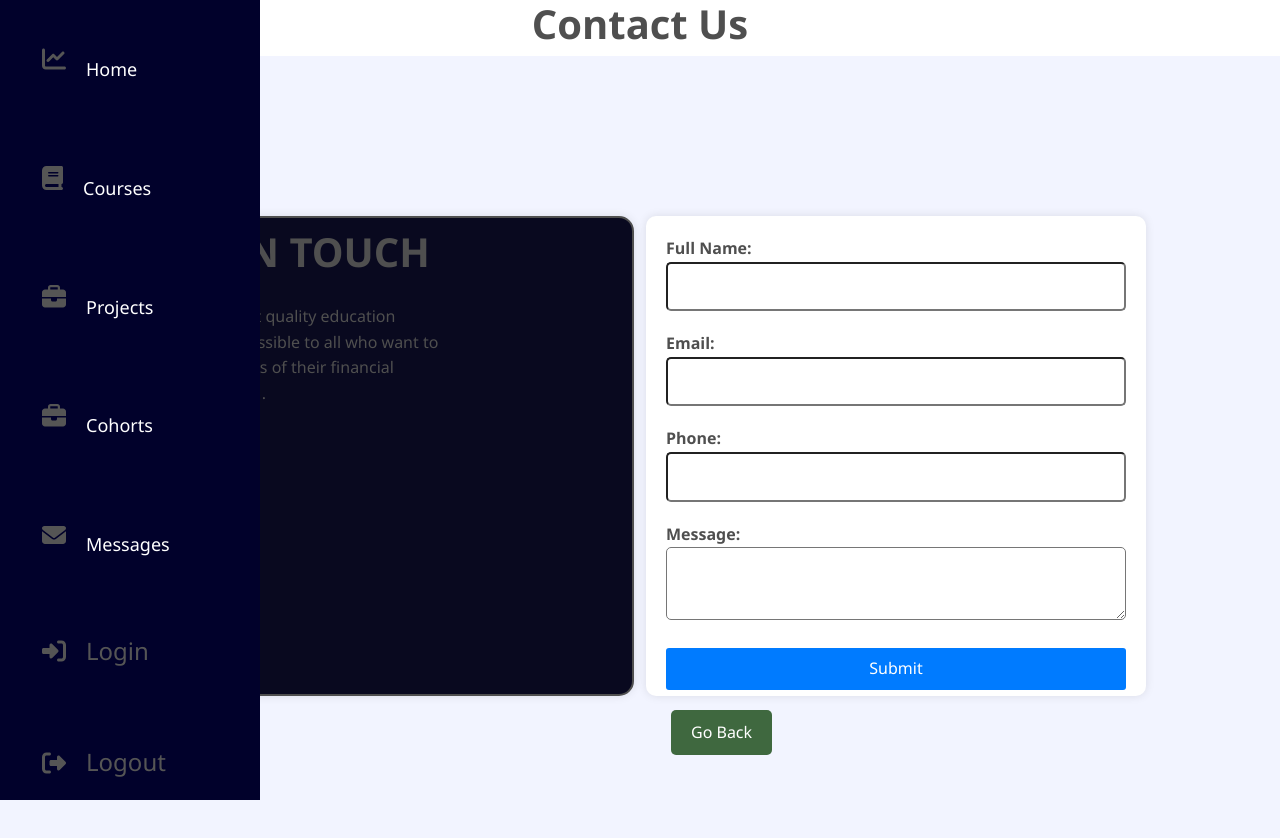
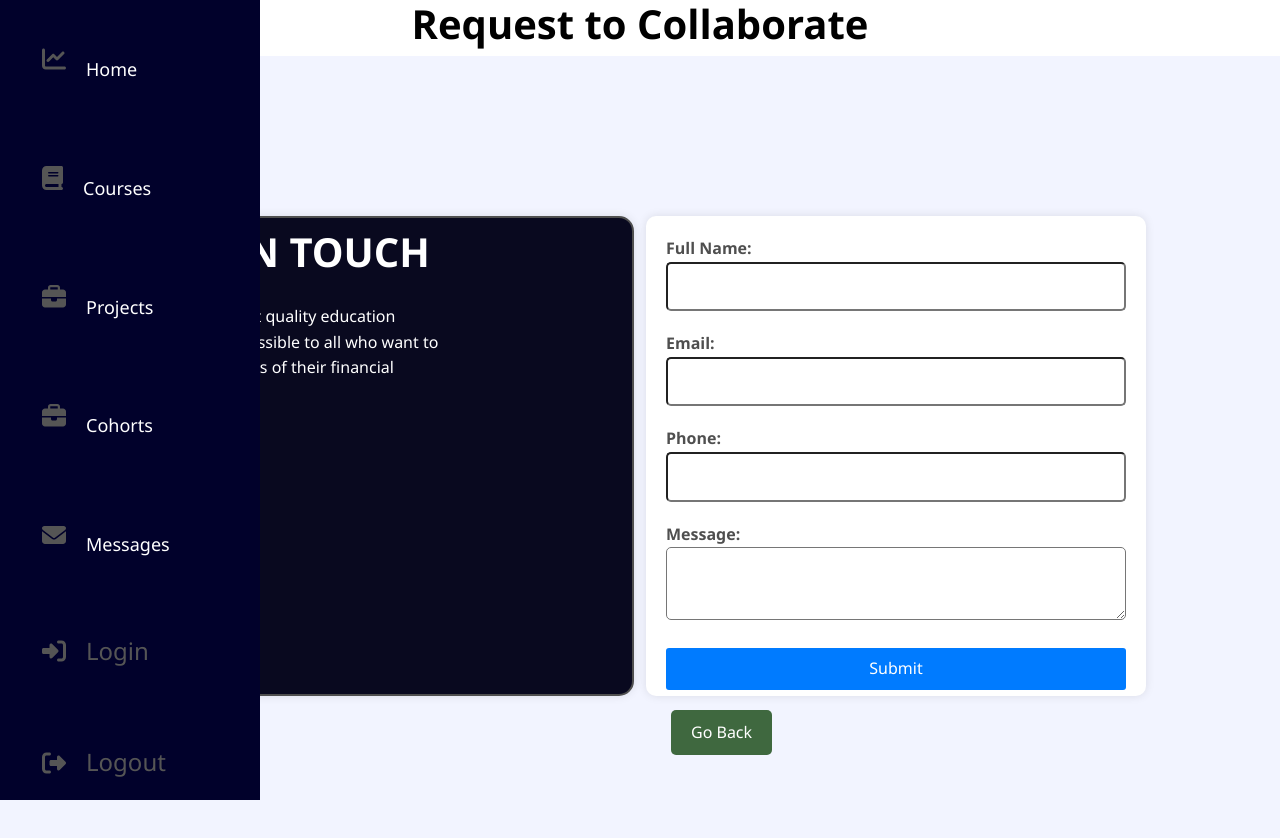
Before and after one commit to joanne-cmd/project-bank2, a React (Create React App) app: page /contact in a window 1280 px wide. Shown: the top 838 px of the page. Built offline with nearby package versions, Linux system fonts and the light colour scheme.

Commit message:
Changes the contact details

```diff
--- a/src/components/Addproject/Addproject.css
+++ b/src/components/Addproject/Addproject.css
@@ -31,7 +31,7 @@ textarea {
   margin-top: 5px;
 }
 input, button, select, optgroup, textarea {
-    margin: 10px;
+    margin: 7PX;
     font-family: inherit;
     font-size: inherit;
     line-height: inherit;
--- a/src/components/contact/Contact.css
+++ b/src/components/contact/Contact.css
@@ -5,6 +5,10 @@
     height: 100vh;
     background-color: #f2f4ff;
   }
+.title{
+        color: #000;
+
+}
   .sidecontact{
        background-color: rgb(9, 9, 31);
        width: 500px;
@@ -20,10 +24,13 @@
   .sidecontact h1{
       font-weight: 800;
       padding-bottom: 20px;
+      color: #fff;
   }
   .sidecontact p{
       flex-wrap: wrap;
       width: 300px;
+       color: #fff;
+
   }
   .contact__form{
     width: 80%;
--- a/src/components/contact/Contact.js
+++ b/src/components/contact/Contact.js
@@ -32,17 +32,16 @@ function Contact() {
     <>
       <Sidebar />
 
-      <h1 className="title">Contact Us</h1>
+      <h1 className="title">Request to Collaborate</h1>
 
       <div className="contacts">
         <div className="sidecontact">
           <h1>GET IN TOUCH</h1>
           <p>
             We believe that quality education should be accessible to all who
-            want to learn regardless of their financial circumstances. .
+            want to learn regardless of their financial circumstances.
           </p>
-          <span>location</span>
-          <span>email</span>
+
         </div>
 
         <div className="contact__form">
--- a/src/components/footer/Footer.css
+++ b/src/components/footer/Footer.css
@@ -1,7 +1,7 @@
 .text-center{
 
     width: calc(100% - 260px);
-    left: 240px;
+    left: 260px;
     bottom: 0%;
     position:relative;
     /* position: relative; */
@@ -9,5 +9,5 @@
 }
 .footer
 {
-    margin-right: 200px;
+    margin-right: 180px;
 }
--- a/src/components/footer/Footer.js
+++ b/src/components/footer/Footer.js
@@ -4,6 +4,7 @@ import './Footer.css'
 export default function Footer() {
   return (
     <MDBFooter bgColor='light' className='  text-center text-lg-start text-muted'>
+
       <section className='d-flex justify-content-center justify-content-lg-between p-4 border-bottom'>
         <div className='me-5 d-none d-lg-block'>
           <span>Get connected with us on social networks:</span>
```
